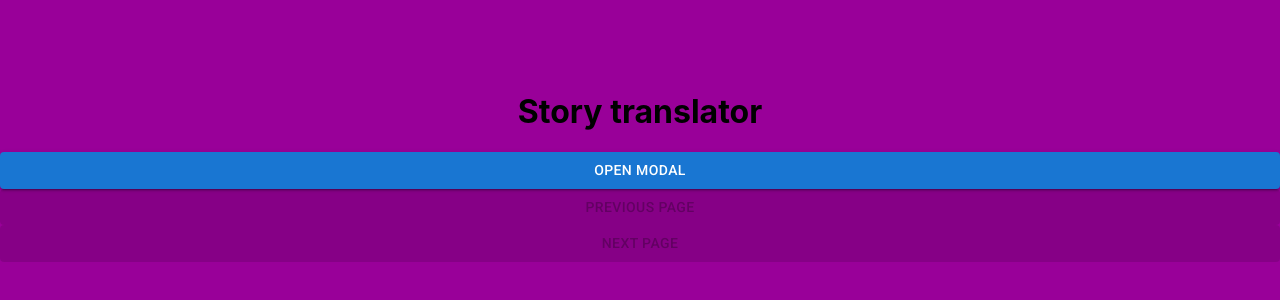
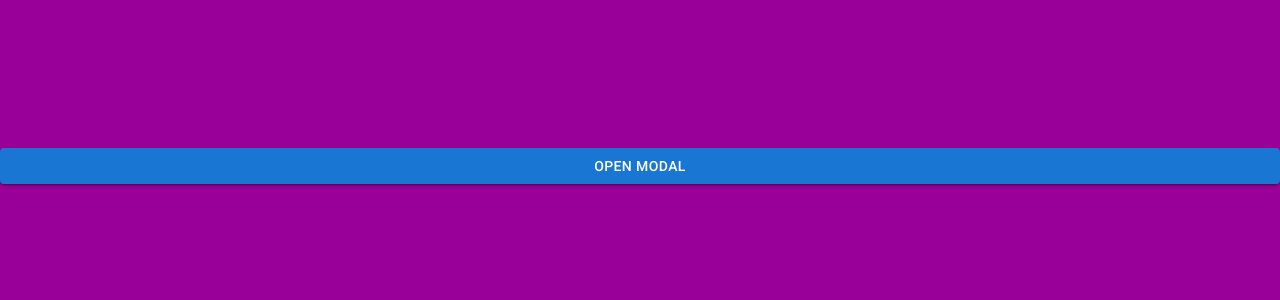
Before and after one commit to SheaMeyers/story-translator-react-only, a React (Create React App) app: page / in a window 1280 px wide. Shown: the part 234-534 px from the top of the page. Built offline with nearby package versions, Linux system fonts and the light colour scheme.

Commit message:
Begin improving styling

```diff
--- a/src/App.css
+++ b/src/App.css
@@ -4,5 +4,22 @@
   text-align: center;
   display: flex;
   flex-direction: column;
+  justify-content: space-around;
+  align-items: center;
+}
+
+.MuiModal-root {
+  display: flex;
   justify-content: center;
+  align-items: center;
 }
+
+.ButtonContainer {
+  display: flex;
+  justify-content: space-around;
+  width: 100%;
+}
+
+.ModalButton {
+  width: 100%;
+}
--- a/src/App.tsx
+++ b/src/App.tsx
@@ -70,9 +70,7 @@ const App = () => {
 
   return (
     <div className="App">
-      <h1>Story translator</h1>
-
-      <Button variant="contained" onClick={() => setIsModalOpen(true)}>Open modal</Button>
+      <Button variant="contained" className="ModalButton" onClick={() => setIsModalOpen(true)}>Open modal</Button>
       <Modal
         open={isModalOpen}
         onClose={() => setIsModalOpen(false)}
@@ -123,7 +121,6 @@ const App = () => {
                 <InputLabel id="current-page-label">Current Page</InputLabel>
                 <TextField
                   id="current-page-input"
-                  label="Outlined"
                   variant="outlined"
                   type='number'
                   value={page+1}
@@ -172,6 +169,8 @@ const App = () => {
         </Card>
       </>
       }
+      {bookJson && textLanguage && popUpLanguage &&
+        <div className='ButtonContainer'>
           <Button
             variant="contained"
             onClick={() => updatePage(page-1)}
@@ -183,6 +182,8 @@ const App = () => {
             disabled={!bookJson || bookJson.length === page}
           >Next Page</Button>
         </div>
+    }
+    </div>
   );
 }
 
```
Lines whose indentation alone changed are shown as unchanged.
